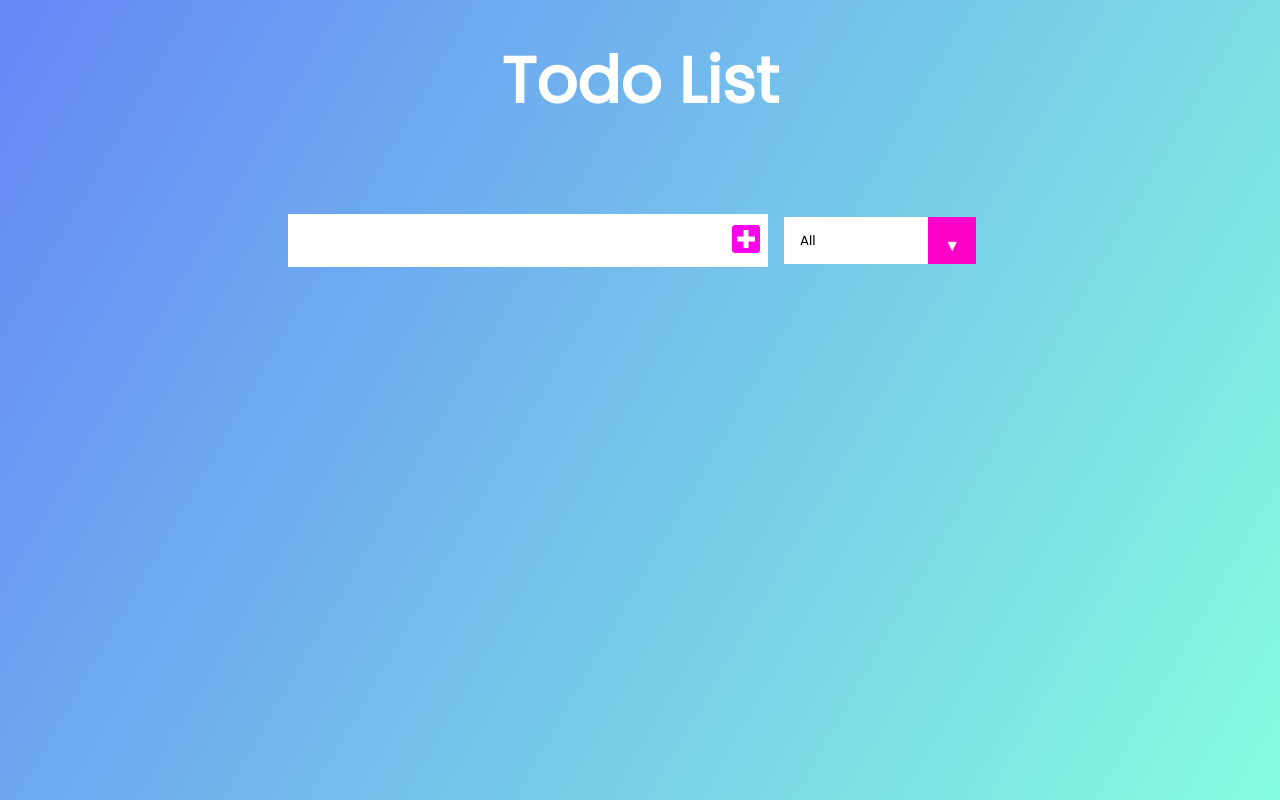
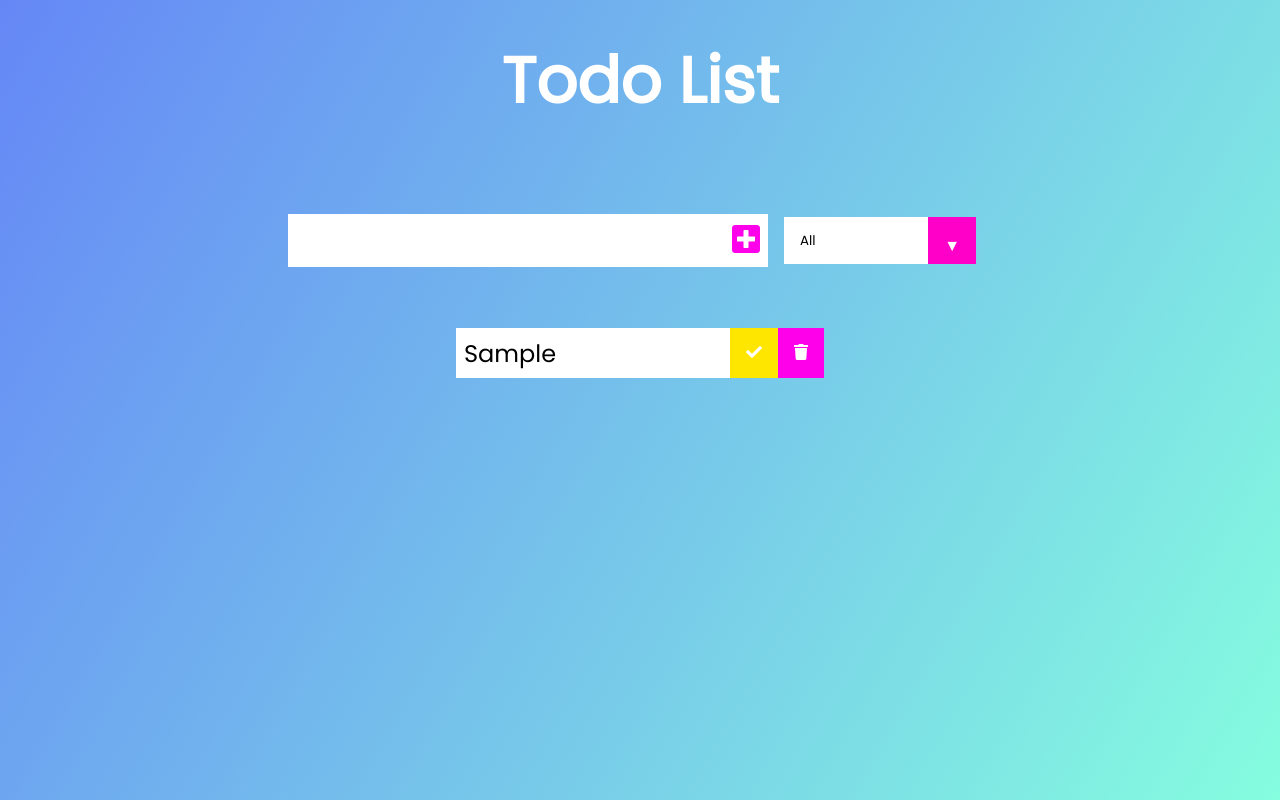
Before and after one commit to arthurstatuti/tutorial-todo-list, a React (Create React App) app: page / in a window 1280 px wide. Both pictures are taken after typing "Sample" into the empty fields and a click on the button 746 px from the left and 240 px from the top of the page. Built offline with nearby package versions, Linux system fonts and the light colour scheme.

Commit message:
set up Todo component + render list of todos

```diff
--- a/src/App.js
+++ b/src/App.js
@@ -18,7 +18,7 @@ function App() {
         <h1>Todo List</h1>
       </header>
       <Form inputText={inputText} setInputText={setInputText} todos={todos} setTodos={setTodos} />
-      <TodoList />
+      <TodoList todos={todos} />
     </div>
   );
 }
--- /dev/null
+++ b/src/components/Todo.js
@@ -0,0 +1,16 @@
+/* eslint-disable react/prop-types */
+/* eslint-disable jsx-a11y/control-has-associated-label */
+/* eslint-disable react/self-closing-comp */
+import React from 'react';
+
+function Todo({ text }) {
+  return (
+    <div className="todo">
+      <li className="todo-item">{text}</li>
+      <button type="button" className="complete-btn"><i className="fas fa-check"></i></button>
+      <button type="button" className="trash-btn"><i className="fas fa-trash"></i></button>
+    </div>
+  );
+}
+
+export default Todo;
--- a/src/components/TodoList.js
+++ b/src/components/TodoList.js
@@ -2,11 +2,14 @@
 /* eslint-disable react/self-closing-comp */
 /* eslint-disable react/jsx-no-comment-textnodes */
 import React from 'react';
+import Todo from './Todo';
 
-function TodoList() {
+function TodoList({ todos }) {
   return (
     <div className="todo-container">
-      <ul className="todo-list"></ul>
+      <ul className="todo-list">
+        {todos.map((todo) => (<Todo key={todo.id} text={todo.text} />))}
+      </ul>
     </div>
   );
 }
```
